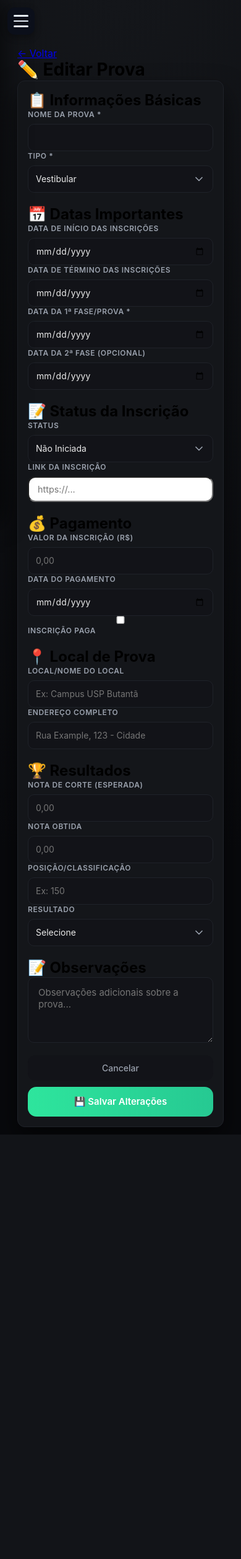
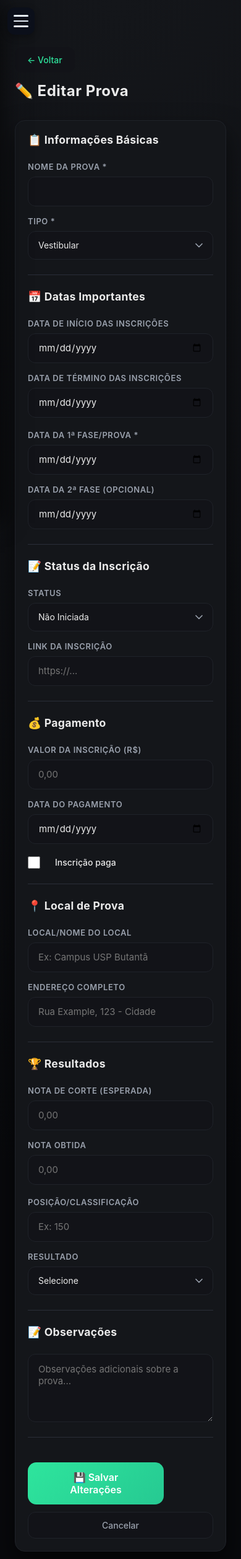
Before and after one commit to Kauesoaresz/KMDL-Med, a Node project: template src/views/app/provas/editar.ejs in a window 390 px wide. Shown: the whole page at 62% size. Before the commit the page ends 1831 px from the top, so only its background shows below. Run offline with Node 20 templates, Linux system fonts and the light colour scheme; the template is opened without the code that fills it, so the values that code supplies are empty; some libraries are stand-ins or nearby versions.

Commit message:
Versão 1.4.9

```diff
--- a/src/public/css/app/editar-prova.css
+++ b/src/public/css/app/editar-prova.css
@@ -1,6 +1,6 @@
 /* ==========================================
-   EDITAR PROVA - KMDL MED
-   Suporte a Light/Dark Mode
+   EDITAR PROVA - KMDL MED (FIXED STYLING)
+   Suporte a Light/Dark Mode + Completo
 ========================================== */
 
 * {
@@ -16,44 +16,47 @@
 }
 
 .page {
-  max-width: 820px;
+  max-width: 900px; /* Increased for better 2-col */
   margin: 0 auto;
+  padding: 0 20px;
 }
 
 /* ================= HEADER ================= */
 
-.page-header {
+.page-header-simple {
   display: flex;
-  justify-content: space-between;
   align-items: center;
-  margin-bottom: 35px;
+  gap: 16px;
+  margin-bottom: 32px;
   flex-wrap: wrap;
-  gap: 16px;
 }
 
-.page-header h1 {
+.page-header-simple h1 {
   font-size: 28px;
   font-weight: 700;
   color: var(--text-primary);
   letter-spacing: 0.5px;
+  margin: 0;
 }
 
-/* Botão voltar */
-.btn-secondary {
+.back-link {
   padding: 12px 20px;
   border-radius: 12px;
   background: var(--bg-tertiary);
-  color: var(--text-secondary);
+  color: var(--accent);
   text-decoration: none;
   font-size: 14px;
   font-weight: 500;
-  transition: 0.25s ease;
-  display: inline-block;
+  transition: all 0.25s ease;
+  display: inline-flex;
+  align-items: center;
+  gap: 8px;
 }
 
-.btn-secondary:hover {
+.back-link:hover {
   background: var(--bg-card-hover);
   transform: translateY(-2px);
+  color: var(--accent-hover);
 }
 
 /* ================= FORM ================= */
@@ -61,22 +64,55 @@
 .form-prova {
   background: var(--bg-card);
   padding: 40px;
-  border-radius: 18px;
+  border-radius: 20px;
   border: 1px solid var(--border-color);
   box-shadow: var(--shadow-card);
   display: flex;
   flex-direction: column;
-  gap: 24px;
+  gap: 32px;
 }
 
-/* Grupo */
+.form-section {
+  border-bottom: 1px solid var(--border-color-light);
+  padding-bottom: 24px;
+}
+
+.form-section:last-child {
+  border-bottom: none;
+  padding-bottom: 0;
+}
+
+.section-title {
+  font-size: 1.25rem;
+  font-weight: 700;
+  margin-bottom: 24px;
+  display: flex;
+  align-items: center;
+  gap: 12px;
+  color: var(--text-primary);
+  letter-spacing: 0.3px;
+}
+
+/* Form Row - 2 Column Grid */
+.form-row {
+  display: grid;
+  grid-template-columns: 1fr 1fr;
+  gap: 20px;
+  margin-bottom: 20px;
+}
+
+.form-row:last-child {
+  margin-bottom: 0;
+}
+
+/* ================= FORM ELEMENTS ================= */
+
 .form-group {
   display: flex;
   flex-direction: column;
   gap: 8px;
 }
 
-/* Labels */
 .form-group label {
   font-size: 13px;
   font-weight: 600;
@@ -85,10 +121,10 @@
   letter-spacing: 0.6px;
 }
 
-/* Inputs e Select */
 .form-group input[type="text"],
 .form-group input[type="number"],
 .form-group input[type="date"],
+.form-group input[type="url"],
 .form-group select,
 .form-group textarea {
   width: 100%;
@@ -102,7 +138,6 @@
   transition: all 0.25s ease;
 }
 
-/* Textarea */
 .form-group textarea {
   min-height: 110px;
   padding: 14px 16px;
@@ -110,14 +145,12 @@
   height: auto;
 }
 
-/* Hover sutil */
 .form-group input:hover,
 .form-group select:hover,
 .form-group textarea:hover {
   border-color: var(--border-color-light);
 }
 
-/* Focus premium */
 .form-group input:focus,
 .form-group select:focus,
 .form-group textarea:focus {
@@ -126,7 +159,6 @@
   box-shadow: 0 0 0 4px var(--accent-bg);
 }
 
-/* Select estilizado */
 .form-group select {
   appearance: none;
   cursor: pointer;
@@ -137,21 +169,17 @@
   padding-right: 40px;
 }
 
-/* Small da data */
-.form-group small {
-  font-size: 12px;
-  color: var(--text-muted);
-  margin-top: 2px;
+/* ================= CHECKBOX ================= */
+
+.checkbox-group {
+  margin-top: 8px;
+  display: flex;
+  flex-direction: row;
+  align-items: center;
+  gap: 12px;
 }
 
-/* ================= CHECKBOX ================= */
-
-.form-group.checkbox {
-  flex-direction: row;
-  align-items: center;
-}
-
-.form-group.checkbox label {
+.checkbox-group label {
   display: flex;
   align-items: center;
   gap: 12px;
@@ -161,29 +189,59 @@
   text-transform: none;
   letter-spacing: normal;
   cursor: pointer;
+  margin: 0;
 }
 
-.form-group.checkbox input {
+.checkbox-group input[type="checkbox"] {
   width: 20px;
   height: 20px;
   accent-color: var(--success);
   cursor: pointer;
 }
 
-/* ================= BOTÃO SALVAR ================= */
+/* ================= ACTIONS ================= */
+
+.form-actions {
+  display: flex;
+  gap: 12px;
+  justify-content: flex-end;
+  margin-top: 16px;
+}
+
+.btn-secondary {
+  padding: 12px 24px;
+  border-radius: 12px;
+  background: var(--bg-tertiary);
+  color: var(--text-secondary);
+  text-decoration: none;
+  font-size: 14px;
+  font-weight: 500;
+  transition: all 0.25s ease;
+  border: 1px solid var(--border-color);
+  display: inline-flex;
+  align-items: center;
+  justify-content: center;
+}
+
+.btn-secondary:hover {
+  background: var(--bg-card-hover);
+  transform: translateY(-2px);
+  color: var(--text-primary);
+}
 
 .btn-primary {
-  margin-top: 10px;
+  padding: 14px 32px;
   height: 52px;
   border-radius: 14px;
   border: none;
   font-weight: 600;
   font-size: 16px;
   cursor: pointer;
-  background: linear-gradient(90deg, var(--accent), var(--accent-hover));
-  color: white;
-  transition: 0.3s ease;
-  width: 100%;
+  background: linear-gradient(135deg, var(--accent), var(--accent-hover));
+  color: white !important;
+  transition: all 0.3s ease;
+  flex: 1;
+  max-width: 220px;
 }
 
 .btn-primary:hover {
@@ -191,88 +249,69 @@
   box-shadow: var(--shadow-hover);
 }
 
-/* ================= RESPONSIVO ================= */
+/* ================= RESPONSIVE ================= */
 
 @media (max-width: 900px) {
   .page {
     padding: 0 16px;
   }
 
-  .page-header h1 {
-    font-size: 24px;
-  }
-
   .form-prova {
-    padding: 28px;
-    border-radius: 16px;
-  }
-
-  .page-header {
-    margin-bottom: 28px;
+    padding: 32px;
+    border-radius: 18px;
   }
 }
 
-@media (max-width: 600px) {
-  .page-header {
+@media (max-width: 768px) {
+  .form-row {
+    grid-template-columns: 1fr;
+    gap: 16px;
+  }
+
+  .page-header-simple {
     flex-direction: column;
     align-items: flex-start;
     gap: 16px;
   }
 
-  .page-header h1 {
-    font-size: 22px;
+  .page-header-simple h1 {
+    font-size: 24px;
   }
+}
 
-  .btn-secondary {
-    width: 100%;
-    text-align: center;
+@media (max-width: 600px) {
+  .page {
+    padding: 0 12px;
   }
 
   .form-prova {
-    padding: 20px;
-    border-radius: 14px;
-    gap: 20px;
+    padding: 24px;
+    border-radius: 16px;
+    gap: 24px;
   }
 
-  .form-group label {
-    font-size: 12px;
+  .form-actions {
+    flex-direction: column-reverse;
   }
 
-  .form-group input[type="text"],
-  .form-group input[type="number"],
-  .form-group input[type="date"],
+  .btn-primary,
+  .btn-secondary {
+    width: 100%;
+  }
+
+  .section-title {
+    font-size: 1.1rem;
+  }
+
+  .form-group input,
   .form-group select {
     height: 46px;
     font-size: 14px;
-    border-radius: 10px;
-  }
-
-  .form-group textarea {
-    min-height: 100px;
-    border-radius: 10px;
-  }
-
-  .btn-primary {
-    height: 50px;
-    font-size: 15px;
   }
 }
 
 @media (max-width: 400px) {
   .form-prova {
-    padding: 16px;
-    border-radius: 12px;
-  }
-
-  .form-group input[type="text"],
-  .form-group input[type="number"],
-  .form-group input[type="date"],
-  .form-group select {
-    height: 44px;
-    padding: 0 12px;
-  }
-
-  .btn-primary {
-    height: 48px;
+    padding: 20px;
   }
 }
```
Also changed, not shown: TODO.md (+15 -14 lines).
